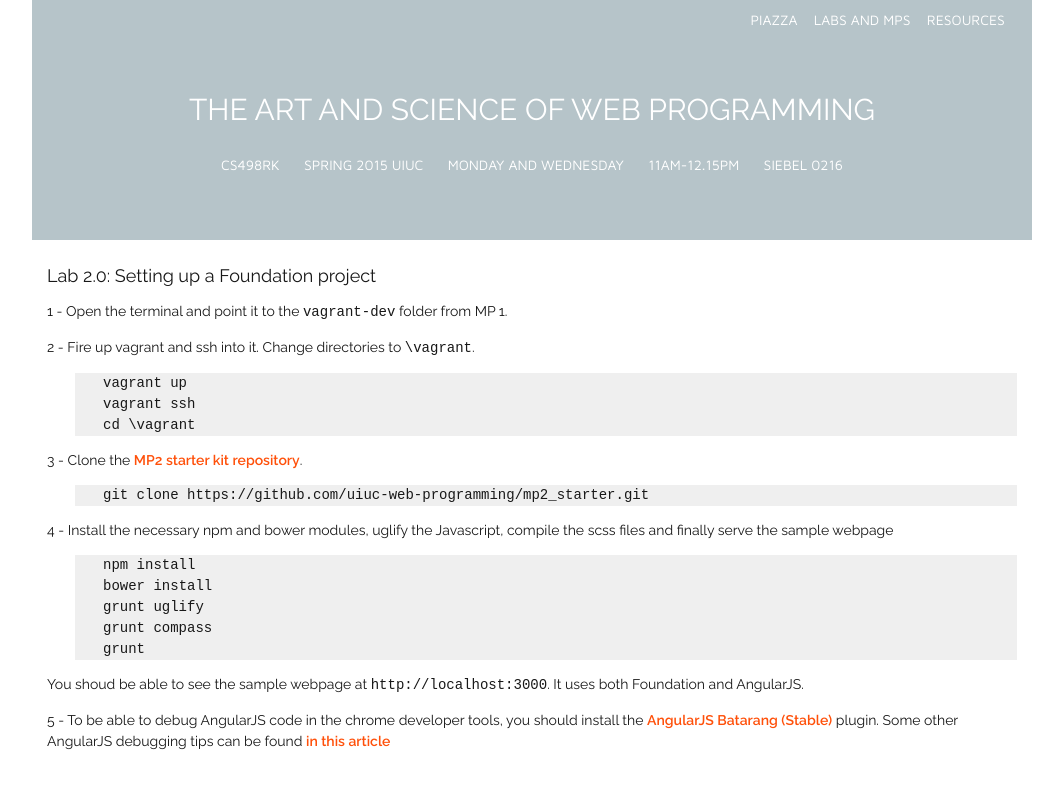
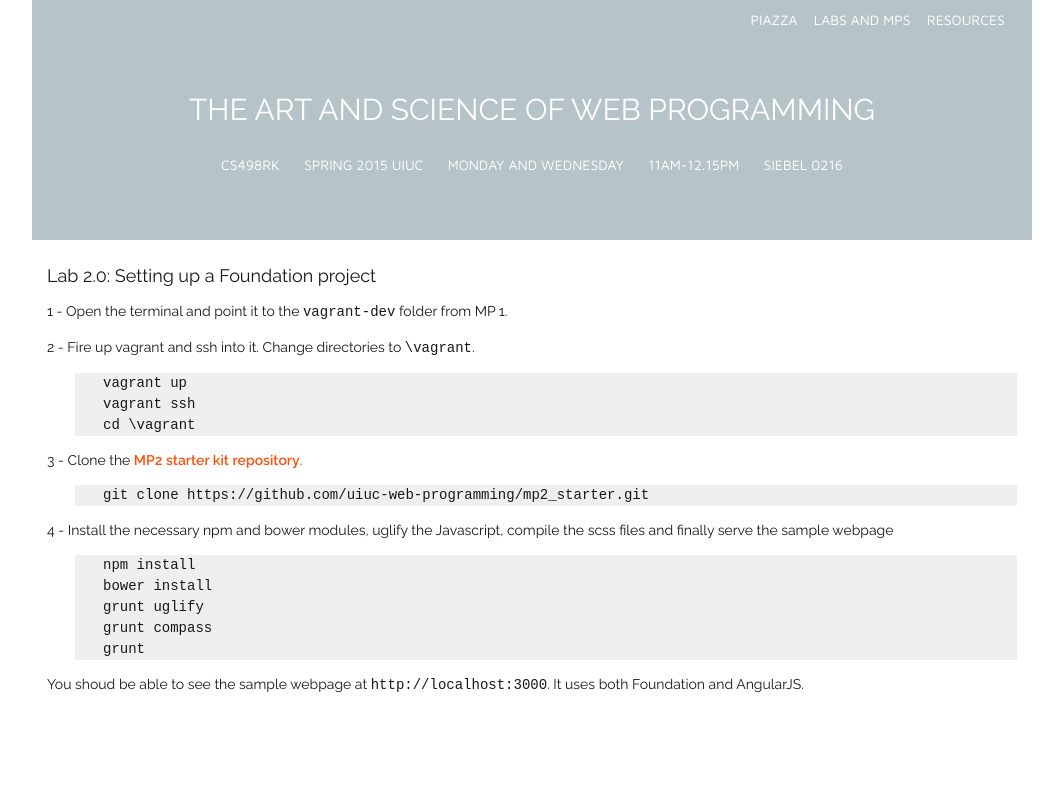
Before and after one commit to biplabdeka/fa2016, a Jekyll site: the page built from _posts/2015-2-23-Lab-2.md, in a window 1280 px wide. Shown: the top 789 px of the page, without its empty margins (108-1171 px from the left). Built offline with Jekyll 4.4.1, drawn with Linux system fonts in a browser that asks for light colours; nearby versions of some CDN libraries; Markdown is read by kramdown in place of the engine named in the settings.

Commit message:
some corrections

````diff
--- a/_posts/2015-2-23-Lab-2.md
+++ b/_posts/2015-2-23-Lab-2.md
@@ -29,5 +29,3 @@ grunt
 ```
 
 You shoud be able to see the sample webpage at `http://localhost:3000`. It uses both Foundation and AngularJS.
-
-5 - To be able to debug AngularJS code in the chrome developer tools, you should install the [AngularJS Batarang (Stable)](https://chrome.google.com/webstore/detail/angularjs-batarang-stable/niopocochgahfkiccpjmmpchncjoapek) plugin. Some other AngularJS debugging tips can be found [in this article](http://ionicframework.com/blog/angularjs-console/)
````
Also changed, not shown: _posts/2015-2-23-MP-2.md (+2 -0 lines).
